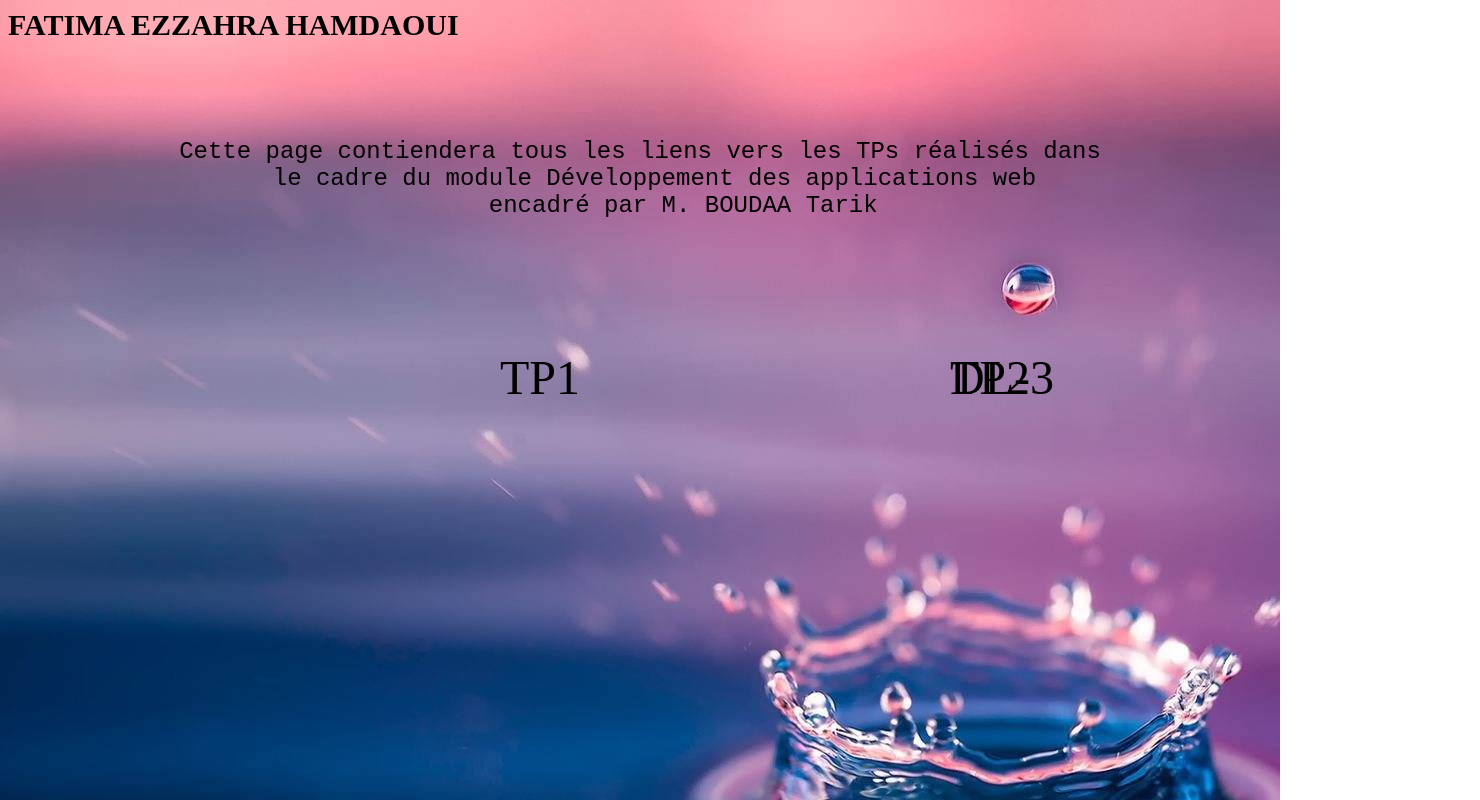
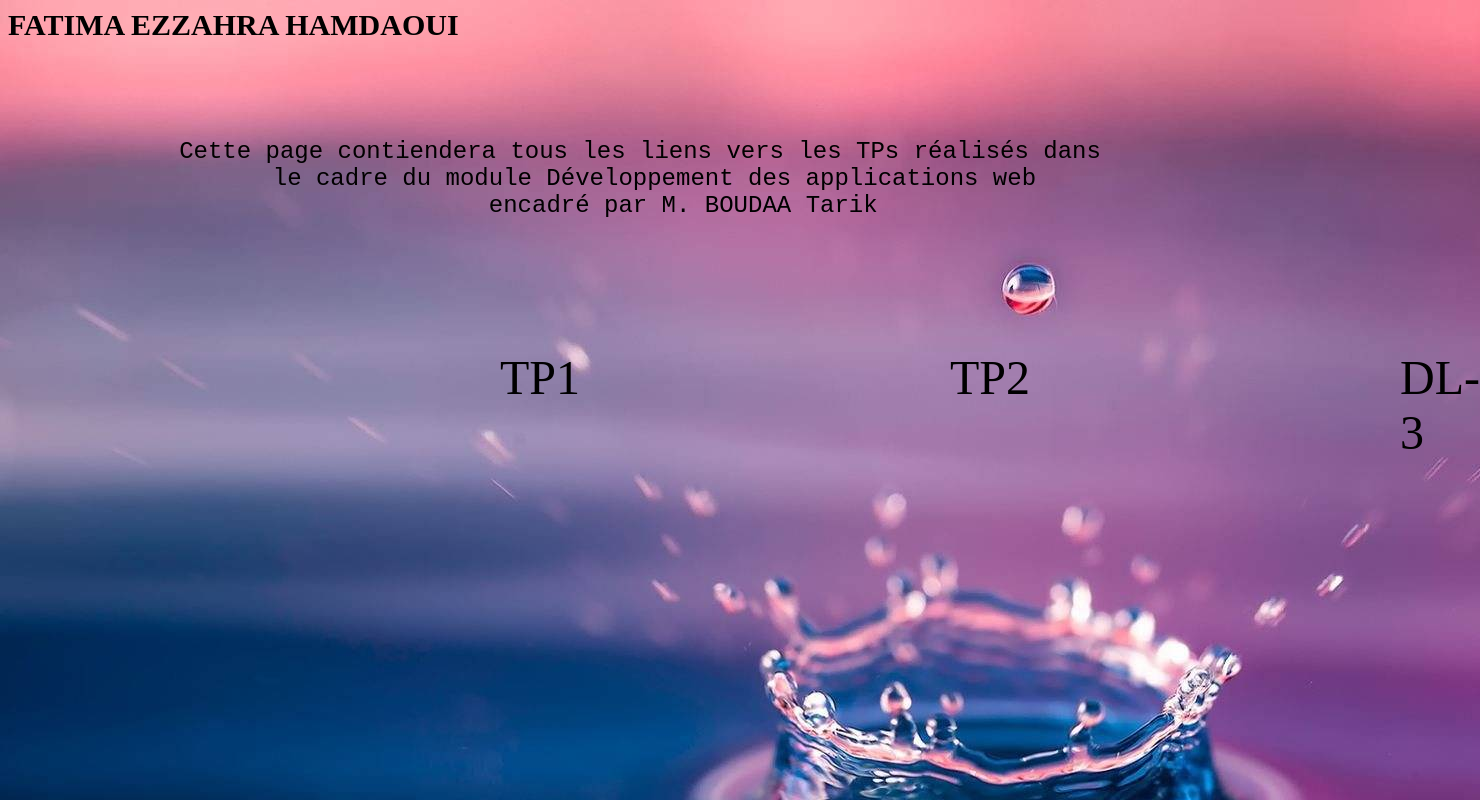
Before and after one commit to hamdaoui-fatimzahra/hamdaoui-fatimzahra.github.io, a plain HTML site: page index.html in a window 1280 px wide. Shown: the whole page, 1480 px wide, since content can reach past the window. Drawn offline with Linux system fonts and the light colour scheme.

Commit message:
Update index.html

```diff
--- a/index.html
+++ b/index.html
@@ -37,6 +37,12 @@
           left:950px;
           top:350px;
         }
+      .dl{
+          color: black;
+          position: absolute;
+          left:1400px;
+          top:350px;
+        }
     </style>
   </head>
   <body>
@@ -46,8 +52,8 @@
   le cadre du module Développement des applications web
       encadré par M. BOUDAA Tarik</pre>
        <a class="TP-1" href="./index.tp-1.html"  >TP1</a><br>
-       <a class="TP-2" href="./index.tp-2.html"  >TP2</a>
-       <a class="TP-2" href="https://hamdaouifaaaaaaaaa.000webhostapp.com/"  >DL-3</a>
+       <a class="TP-2" href="./index.tp-2.html"  >TP2</a><br>
+       <a class="dl" href="https://hamdaouifaaaaaaaaa.000webhostapp.com/"  >DL-3</a>
 
 
   </body>
```
